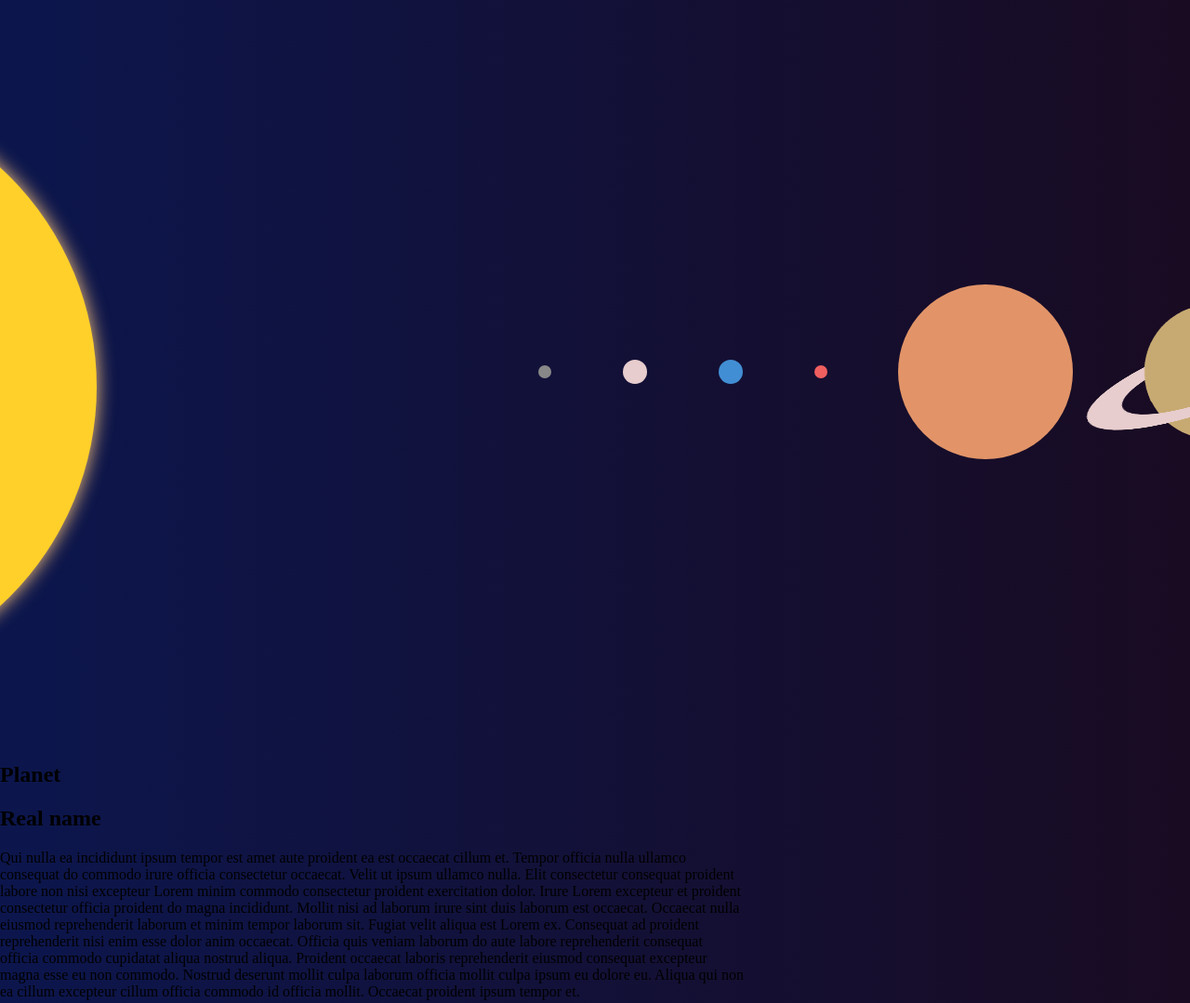
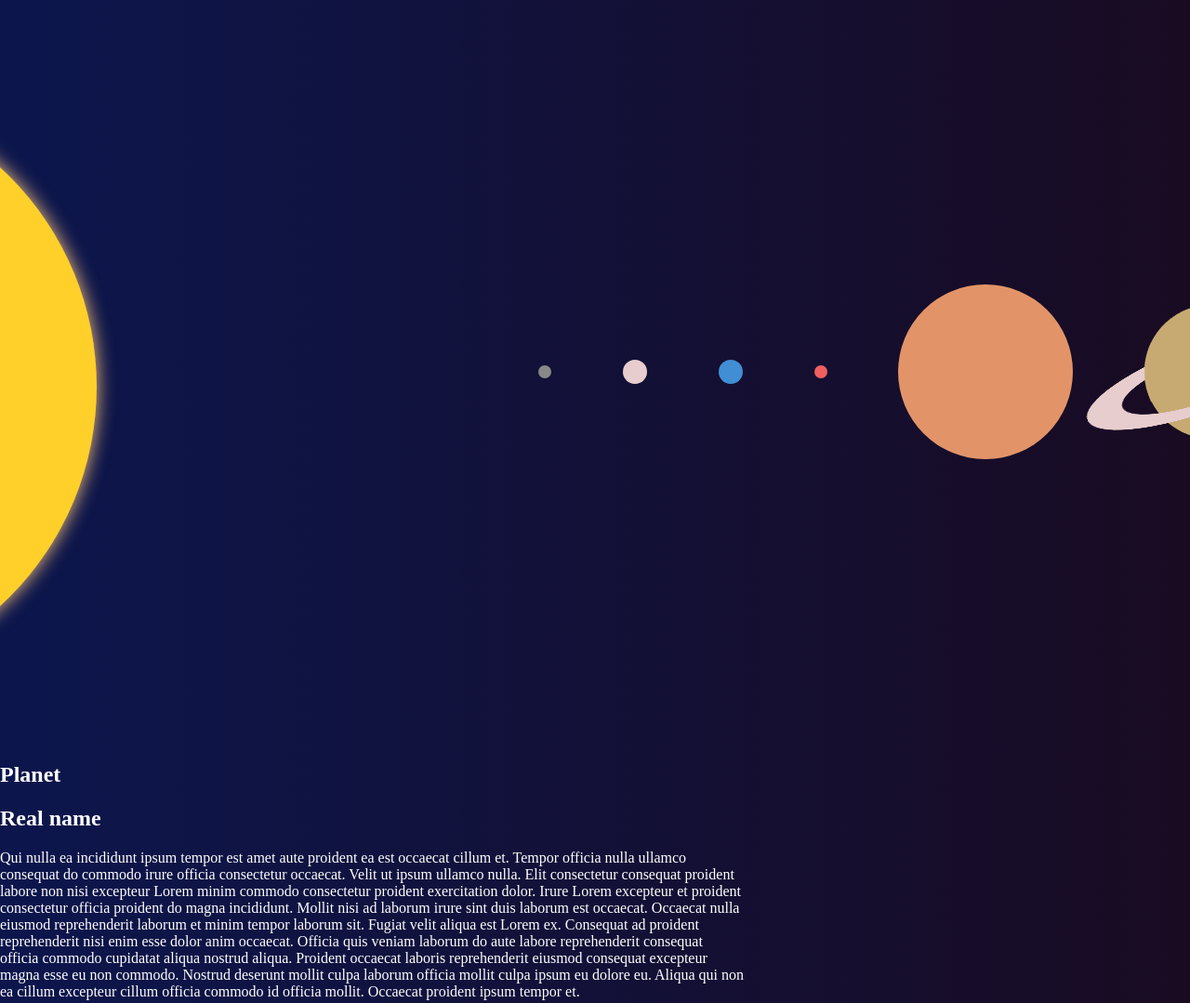
Before and after one commit to Loushymooshy/Ellika-Larsson_FU-FE23_SolarSystem, a plain HTML site: page index.html in a window 1280 px wide. Shown: the top 1079 px of the page at 93% size. Drawn offline with Linux system fonts and the light colour scheme.

Commit message:
Text color
body text color changed to white

```diff
--- a/index.html
+++ b/index.html
@@ -33,7 +33,7 @@
         <div class="information__container">
             <div>
                 <h1>Planet</h1>
-                <h2>Real name</h2>
+                <h2 class="fancy">Real name</h2>
                 <p>Qui nulla ea incididunt ipsum tempor est amet aute proident ea est occaecat cillum et. Tempor officia nulla ullamco consequat do commodo irure officia consectetur occaecat. Velit ut ipsum ullamco nulla. Elit consectetur consequat proident labore non nisi excepteur Lorem minim commodo consectetur proident exercitation dolor. Irure Lorem excepteur et proident consectetur officia proident do magna incididunt.
                     Mollit nisi ad laborum irure sint duis laborum est occaecat. Occaecat nulla eiusmod reprehenderit laborum et minim tempor laborum sit. Fugiat velit aliqua est Lorem ex. Consequat ad proident reprehenderit nisi enim esse dolor anim occaecat. Officia quis veniam laborum do aute labore reprehenderit consequat officia commodo cupidatat aliqua nostrud aliqua.
                     Proident occaecat laboris reprehenderit eiusmod consequat excepteur magna esse eu non commodo. Nostrud deserunt mollit culpa laborum officia mollit culpa ipsum eu dolore eu. Aliqua qui non ea cillum excepteur cillum officia commodo id officia mollit. Occaecat proident ipsum tempor et.
--- a/styles.css
+++ b/styles.css
@@ -1,6 +1,7 @@
 
 body {
     margin: 0;
+    color: white;
 
 }
 ul {
```
